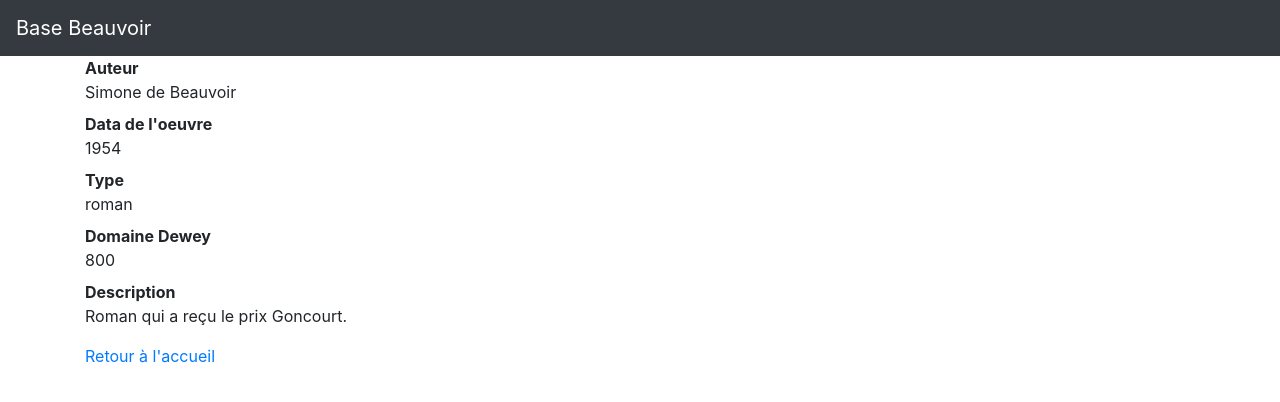
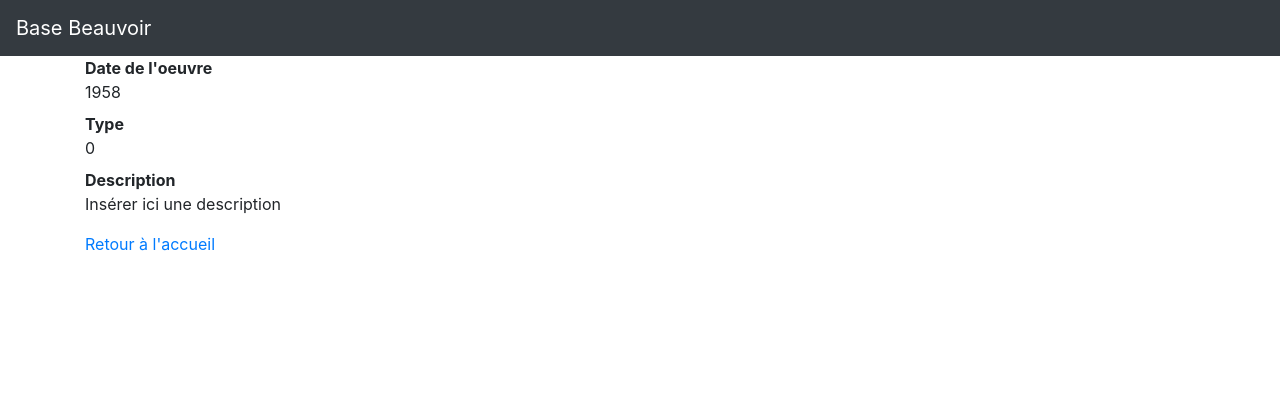
Before and after one commit to SjdkC/base_beauvoir, a Flask app: page /book/0 in a window 1280 px wide. Shown: the top 402 px of the page. Run offline with Flask 2, Linux system fonts and the light colour scheme; data comes from the database, SQL or seed files in the repository; some libraries are stand-ins or nearby versions.

Commit message:
raccordement à la BDD

```diff
--- a/app.py
+++ b/app.py
@@ -1,36 +1,36 @@
 from flask import Flask, render_template
+from flask_sqlalchemy import SQLAlchemy
 
 app = Flask("Application")
+# On configure la base de données
+app.config['SQLALCHEMY_DATABASE_URI'] = 'sqlite:///db.sqlite'
+# On initie l'extension
+db = SQLAlchemy(app)
 
-livres = {
-    0: {
-        "nom": "Les Mandarins",
-        "auteur": "Simone de Beauvoir",
-        "date": "1954",
-        "type": "roman",
-        "dewey": "800",
-        "description": "Roman qui a reçu le prix Goncourt."
-    },
-    1: {
-        "nom": "L'invitée",
-        "auteur": "Simone de Beauvoir",
-        "date": "1943",
-        "type": "roman",
-        "dewey": "800",
-        "description": "Premier roman publié de Simone de Beauvoir."
-    }
-}
+# On crée notre modèle
+class Book(db.Model):
+    book_id = db.Column(db.Integer, unique=True, nullable=False, primary_key=True, autoincrement=True)
+    book_nom = db.Column(db.Text, nullable=False)
+    book_date = db.Column(db.Integer, nullable=False)
+    book_type = db.Column(db.String(45), nullable=False)
+    book_description = db.Column(db.Text)
 
+class User(db.Model):
+    user_id = db.Column(db.Integer, unique=True, nullable=False, primary_key=True, autoincrement=True)
+    user_nom = db.Column(db.Text)
+    user_login = db.Column(db.String(45), unique=True)
+    user_email = db.Column(db.Text, unique=True)
+    user_password = db.Column(db.String(64))
 
 @app.route("/")
 def accueil():
-    return render_template("accueil.html", nom="Base Beauvoir", livres=livres)
-
+    livres = Book.query.order_by(Book.book_date.asc()).all()
+    return render_template("pages/accueil.html", nom="Base Beauvoir", livres=livres)
 
 @app.route("/book/<int:book_id>")
 def livre(book_id):
-    return render_template("book.html", nom="Base Beauvoir", livre=livres[book_id])
-
+    unique_livre = Book.query.get(book_id)
+    return render_template("pages/book.html", nom="Base Beauvoir", livre=unique_livre)
 
 # Ce if permet de vérifier que ce fichier est celui qui est courrament exécuté. Cela permet par exemple d'éviter
 # de lancer une fonction quand on importe ce fichier depuis un autre fichier.
--- a/data.sql
+++ b/data.sql
@@ -12,7 +12,7 @@
 	`book_id`	integer NOT NULL PRIMARY KEY AUTOINCREMENT,
 	`book_nom`	TEXT NOT NULL,
 	`book_date`	NUMERIC NOT NULL,
-	`book_type`	TEXT NOT NULL,
+	`book_type`	VARCHAR ( 45 ) NOT NULL,
 	`book_description` TEXT,
 	FOREIGN KEY(book_type) REFERENCES type(type_id)
 );
--- a/templates/accueil.html
+++ b/templates/pages/accueil.html
@@ -3,10 +3,10 @@
 <h1>Bienvenue !</h1>
     <p>
         {% if livres %}
-        Il y a {{ livres|length }} oeuvres enregistrées. Voici la première : <i>{{livres[0].nom}}</i> de {{livres[0].auteur}}.
+        Il y a {{ livres|length }} oeuvres enregistrées.
             <ul>
-                {% for livre_id, livre in livres.items() %}
-                <li><a href="{{url_for('livre', book_id=livre_id)}}">{{livre.nom}}</a></li>
+                {% for livre in livres %}
+                <li><a href="{{url_for('livre', book_id=livre.book_id)}}">{{livre.book_nom}}</a></li>
                 {% endfor %}
             </ul>
         {% else %}
--- a/templates/book.html
+++ b/templates/pages/book.html
@@ -6,13 +6,11 @@
 
 {% block corps %}
     {% if livre %}
-        <h1>{{livre.nom}}</h1>
+        <h1>{{livre.book_nom}}</h1>
         <dl>
-            <dt>Auteur</dt><dd>{{livre.auteur}}</dd>
-            <dt>Data de l'oeuvre</dt><dd>{{livre.date}}</dd>
-            <dt>Type</dt><dd>{{livre.type}}</dd>
-            <dt>Domaine Dewey</dt><dd>{{livre.dewey}}</dd>
-            <dt>Description</dt><dd>{{livre.description}}</dd>
+            <dt>Date de l'oeuvre</dt><dd>{{livre.book_date}}</dd>
+            <dt>Type</dt><dd>{{livre.book_type}}</dd>
+            <dt>Description</dt><dd>{{livre.book_description}}</dd>
         </dl>
     {% else %}
     <p>La base de données est en cours de constitution</p>
```
Also changed, not shown: db.sqlite (added), 1 other file.
